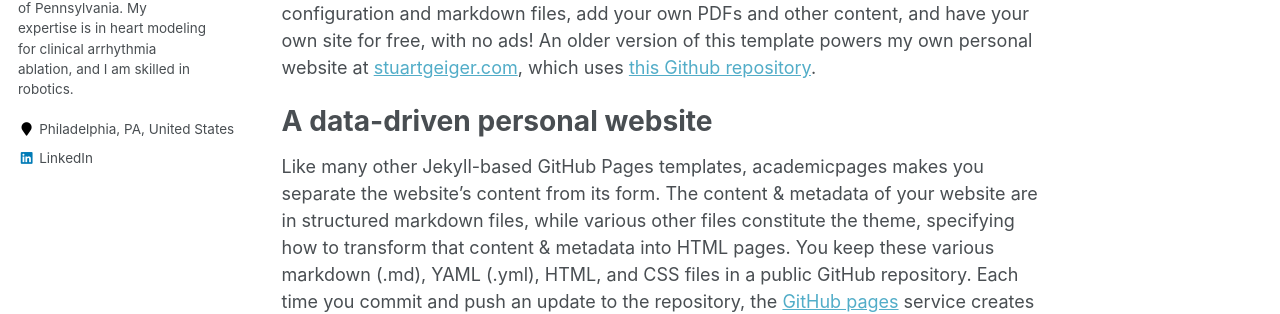
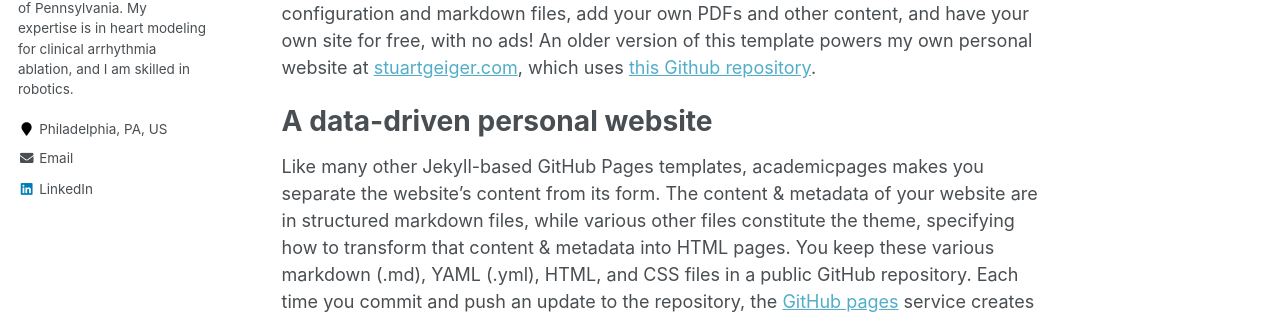
Before and after one commit to jiyuehe/jiyuehe.github.io, a Jekyll site: the page built from _pages/about.md, in a window 1280 px wide. Shown: the part 377-691 px from the top of the page. Built offline with Jekyll 4.4.1, drawn with Linux system fonts in a browser that asks for light colours.

Commit message:
Update _config.yml

```diff
--- a/_config.yml
+++ b/_config.yml
@@ -83,11 +83,11 @@
   name             : "Jiyue He, PhD"
   avatar           : "profile.png"
   bio              : "I received my PhD degree in engineering at the University of Pennsylvania. My expertise is in heart modeling for clinical arrhythmia ablation, and I am skilled in robotics."
-  location         : "Philadelphia, PA, United States"
+  location         : "Philadelphia, PA, US"
   employer         :
   pubmed           :
   googlescholar    :
-  email            :
+  email            : "jiyuehe <at> seas.upenn.edu"
   researchgate     :  # example: "https://www.researchgate.net/profile/yourprofile"
   uri              :
   bitbucket        :
@@ -255,7 +255,7 @@
 permalink: /:categories/:title/
 # paginate: 5 # amount of posts to show
 # paginate_path: /page:num/
-timezone: America/Los_Angeles # http://en.wikipedia.org/wiki/List_of_tz_database_time_zones
+timezone: America/New_York # http://en.wikipedia.org/wiki/List_of_tz_database_time_zones
 
 
 # Plugins
```
